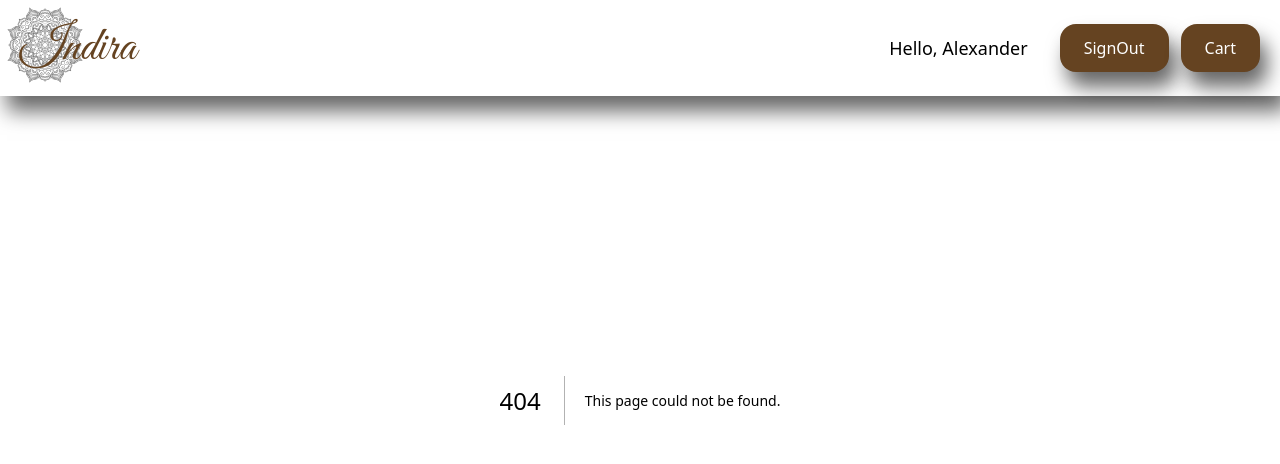
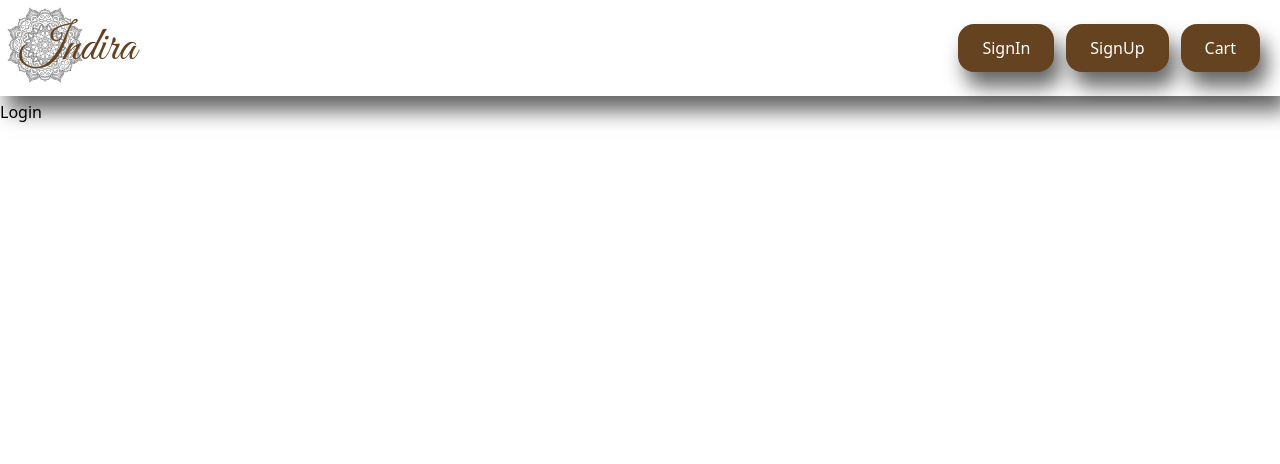
Before and after one commit to AlexRudnyk/indira-app, a Next.js app: page /login in a window 1280 px wide. Before the commit this address had no page. Shown: the top 464 px of the page. Built offline with nearby package versions, Linux system fonts and the light colour scheme.

Commit message:
adds auth pages and cart page

```diff
--- /dev/null
+++ b/app/cart/page.tsx
@@ -0,0 +1,7 @@
+import React from "react";
+
+const Cart = () => {
+  return <div className="mt-[100px]">Cart</div>;
+};
+
+export default Cart;
--- /dev/null
+++ b/app/login/page.tsx
@@ -0,0 +1,7 @@
+import React from "react";
+
+const Login = () => {
+  return <div className="mt-[100px]">Login</div>;
+};
+
+export default Login;
--- /dev/null
+++ b/app/register/page.tsx
@@ -0,0 +1,7 @@
+import React from "react";
+
+const Register = () => {
+  return <div className="mt-[100px]">Register</div>;
+};
+
+export default Register;
--- a/components/AuthNav.tsx
+++ b/components/AuthNav.tsx
@@ -1,23 +1,30 @@
+import Link from "next/link";
 import { CustomBtn } from ".";
 
 const AuthNav = () => {
   return (
     <>
+      <Link href="/login">
         <CustomBtn
           title="SignIn"
           btnType="button"
           containerStyles="bg-[var(--primary)] text-white rounded-2xl mr-3"
         />
+      </Link>
+      <Link href="/register">
         <CustomBtn
           title="SignUp"
           btnType="button"
           containerStyles="bg-[var(--primary)] text-white rounded-2xl mr-3"
         />
+      </Link>
+      <Link href="/cart">
         <CustomBtn
           title="Cart"
           btnType="button"
           containerStyles="bg-[var(--primary)] text-white rounded-2xl"
         />
+      </Link>
     </>
   );
 };
--- a/components/GoodCard.tsx
+++ b/components/GoodCard.tsx
@@ -16,7 +16,7 @@ const GoodCard = ({ good }: GoodCardProps) => {
             alt="good"
             width={400}
             height={400}
-            className="rounded-t-2xl transition ease-in-out hover:scale-105"
+            className="rounded-t-2xl transition ease-in-out hover:scale-105 duration-300"
           />
           <div className="p-2">
             <p className="font-bold text-lg mb-4">{good.title}</p>
--- a/components/NavBar.tsx
+++ b/components/NavBar.tsx
@@ -10,7 +10,7 @@ const great_vibes = Great_Vibes({
 });
 
 const NavBar = () => {
-  let isLoggedIn = true;
+  let isLoggedIn = false;
 
   return (
     <header className="shadow-[7px_15px_20px_0px_rgba(0,0,0,0.6)] fixed top-0 left-0 w-screen bg-white z-10">
```
Also changed, not shown: package.json (+7 -4 lines), 1 other file (tests, documents, lock files or other folders). Lines whose indentation alone changed are shown as unchanged.
